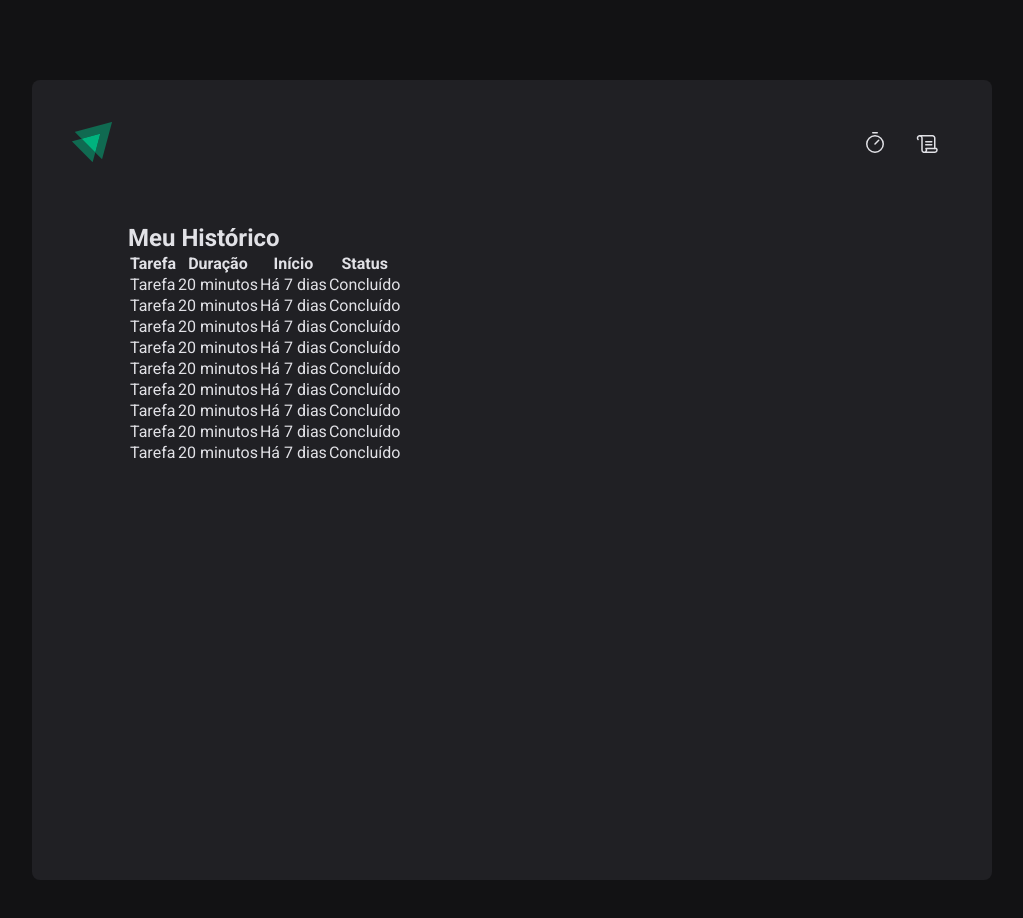
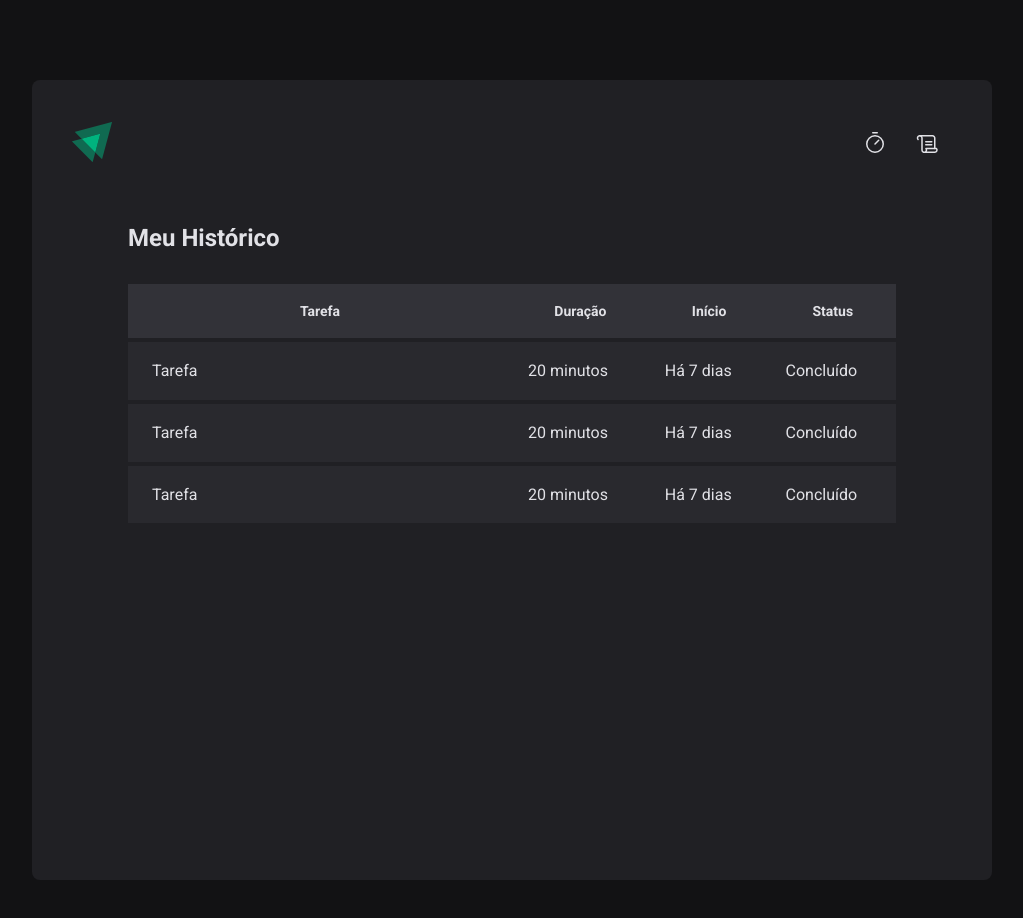
Before and after one commit to etizel/pomodoro-ignite-, a React (Vite) app: page /history in a window 1280 px wide. Shown: the top 918 px of the page, without its empty margins (128-1151 px from the left). Built offline with nearby package versions, Linux system fonts and the light colour scheme.

Commit message:
React-Hook-Form

```diff
--- a/package.json
+++ b/package.json
@@ -14,6 +14,7 @@
     "phosphor-react": "^1.4.1",
     "react": "^19.0.0",
     "react-dom": "^19.0.0",
+    "react-hook-form": "^7.57.0",
     "react-router-dom": "^7.6.0",
     "styled-components": "^6.1.17"
   },
--- a/src/pages/History/index.tsx
+++ b/src/pages/History/index.tsx
@@ -34,42 +34,6 @@
               <td>Há 7 dias</td>
               <td>Concluído</td>
             </tr>
-            <tr>
-              <td>Tarefa</td>
-              <td>20 minutos</td>
-              <td>Há 7 dias</td>
-              <td>Concluído</td>
-            </tr>
-            <tr>
-              <td>Tarefa</td>
-              <td>20 minutos</td>
-              <td>Há 7 dias</td>
-              <td>Concluído</td>
-            </tr>
-            <tr>
-              <td>Tarefa</td>
-              <td>20 minutos</td>
-              <td>Há 7 dias</td>
-              <td>Concluído</td>
-            </tr>
-            <tr>
-              <td>Tarefa</td>
-              <td>20 minutos</td>
-              <td>Há 7 dias</td>
-              <td>Concluído</td>
-            </tr>
-            <tr>
-              <td>Tarefa</td>
-              <td>20 minutos</td>
-              <td>Há 7 dias</td>
-              <td>Concluído</td>
-            </tr>
-            <tr>
-              <td>Tarefa</td>
-              <td>20 minutos</td>
-              <td>Há 7 dias</td>
-              <td>Concluído</td>
-            </tr>
           </tbody>
         </table>
       </HistoryList>
--- a/src/pages/History/style.ts
+++ b/src/pages/History/style.ts
@@ -15,4 +15,50 @@
 
 `
 
-export const HistoryList = styled.div``
+export const HistoryList = styled.div`
+  flex: 1;
+  overflow: auto;
+  margin-top: 2rem;
+
+  table {
+    width: 100%;
+    border-collapse: collapse;
+    min-width: 600px;
+
+    th{
+      background-color: ${(props) => props.theme['gray-600']};
+      padding: 1rem;
+      text-align: center;
+      color: ${(props) => props.theme['gray-100']};
+      font-size: 0.875rem;
+      line-height: 1.6;
+    }
+
+    &:first-child {
+      border-top-left-radius: 10px;
+      padding-left: 1.5rem;
+    }
+    &:first-child {
+      border-top-right-radius: 10px;
+      padding-right: 1.5rem;
+    }
+
+    td {
+      background-color: ${(props) => props.theme['gray-700']};
+      border-top: 4px solid ${(props) => props.theme['gray-800']};
+      padding: 0.875rem;
+      line-height: 1.6;
+      padding: 1rem;
+
+          &:first-child {
+      width: 50%;
+      padding-left: 1.5rem;
+    }
+    &:first-child {
+      padding-right: 1.5rem;
+
+    }
+    }
+
+  }
+`
--- a/src/pages/Home/index.tsx
+++ b/src/pages/Home/index.tsx
@@ -1,4 +1,5 @@
 import { Play } from 'phosphor-react';
+import { useForm } from 'react-hook-form';
 import {
   CountDownContainer,
   FormContainer,
@@ -8,15 +9,22 @@
 } from './styles';
 
 export function Home() {
+  const { register, handleSubmit } = useForm();
+
+  function handleCreateNewCyclo(data: any) {
+    return console.log(data);
+  }
+
   return (
     <HomeContainer>
-      <form action="">
+      <form onSubmit={handleSubmit(handleCreateNewCyclo)} action="">
         <FormContainer>
           <label htmlFor="task">Irei Trabalhar em:</label>
           <input
             id="task"
             list="task-suggestions"
             placeholder="Dê um nome ao teu projeto"
+            {...register('task')}
           />
 
           <datalist id="task-suggestions">
@@ -36,6 +44,7 @@
             step={5}
             min={5}
             max={60}
+            {...register('minutesAmount')}
           />
 
           <span>minutos.</span>
```
Also changed, not shown: 2 other files (tests, documents, lock files or other folders).
